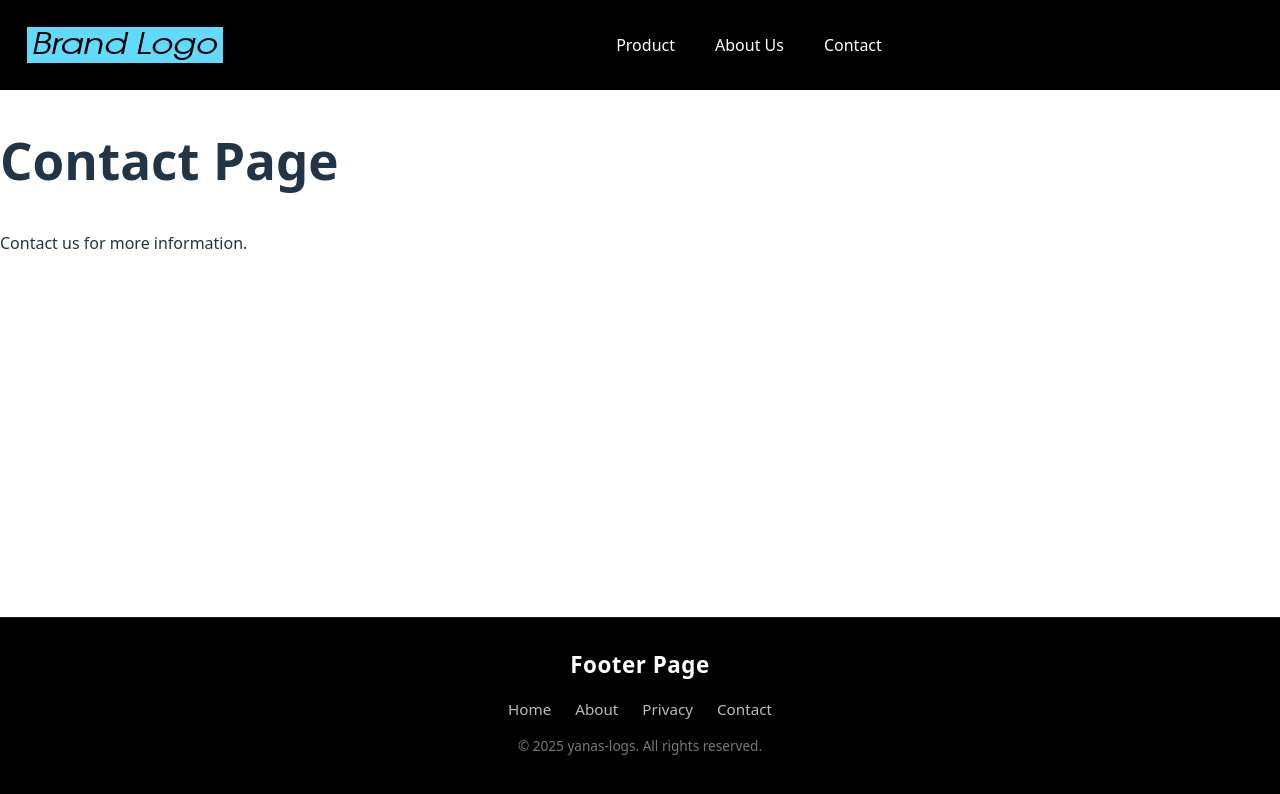
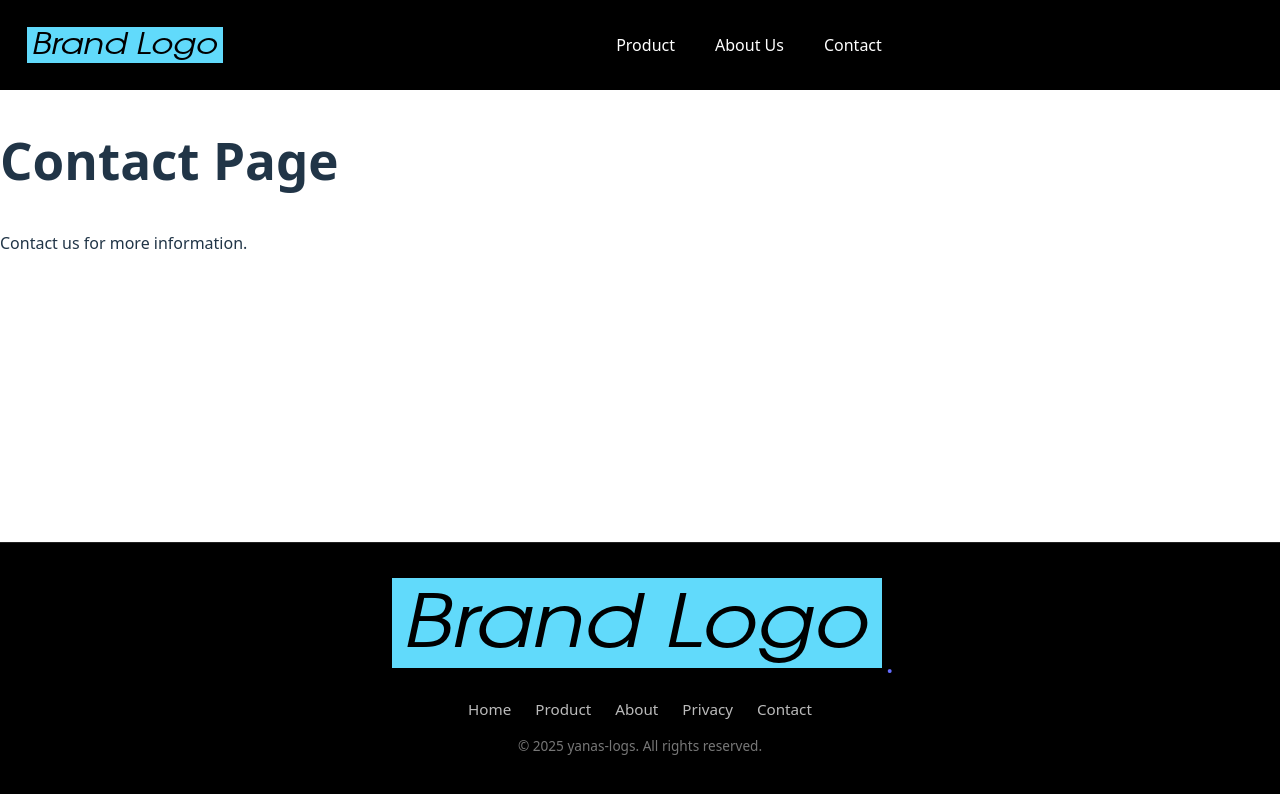
Before and after one commit to yanas-logs/litebase, a React (Vite) app in the folder react/: page /contact in a window 1280 px wide. Shown: the top 794 px of the page. Built offline with nearby package versions, Linux system fonts and the light colour scheme.

Commit message:
Adding logo to footer

```diff
--- a/react/src/components/Footer.jsx
+++ b/react/src/components/Footer.jsx
@@ -1,19 +1,34 @@
 import { Link } from "react-router-dom";
+import brand_logo from "../assets/brand_logo.svg";
 import "./css/Footer.css";
 
 export default function Footer() {
   return (
     <footer className="footer">
-      <div className="footer-content">
+      <div className="footer-container">
 
-        <div className="footer-logo">Footer Page</div>
+        {/* Left: Logo */}
+        <div className="footer-left">
+          <Link to="/" className="footer-logo">
+            <img src={brand_logo} alt="logo" className="footer-logo-img" />
+            <span className="footer-brand">.</span>
+          </Link>
+        </div>
+
+        {/* Center: Navigation */}
+        <div className="footer-center">
           <ul className="footer-links">
             <li><Link to="/">Home</Link></li>
+            <li><Link to="/product">Product</Link></li>
             <li><Link to="/about">About</Link></li>
             <li><Link to="/privacy">Privacy</Link></li>
             <li><Link to="/contact">Contact</Link></li>
           </ul>
+        </div>
+      </div>
 
+      {/* Copyright: Center Bottom */}
+      <div className="footer-bottom">
         <p className="footer-copy">
           © {new Date().getFullYear()} yanas-logs. All rights reserved.
         </p>
```
Lines whose indentation alone changed are shown as unchanged.
